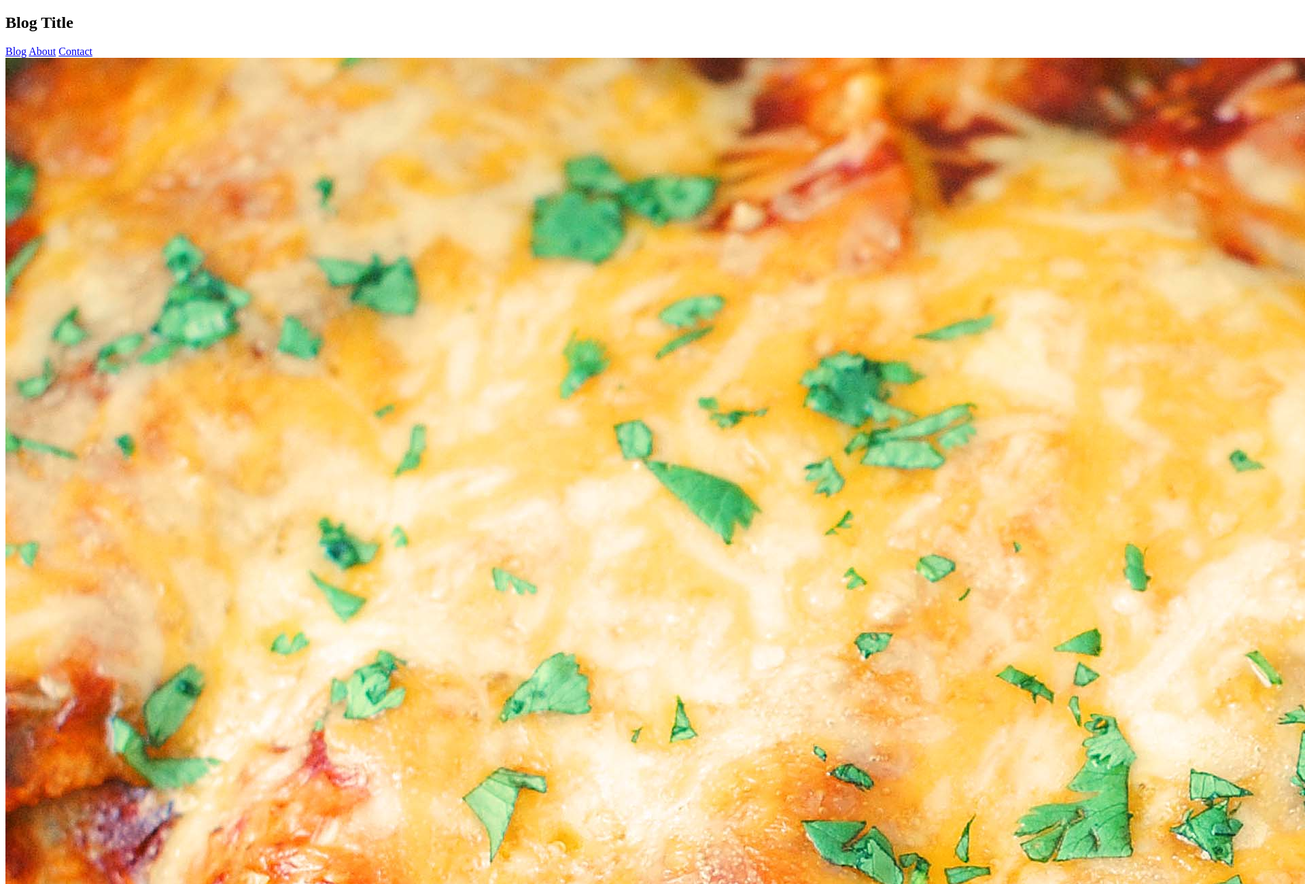
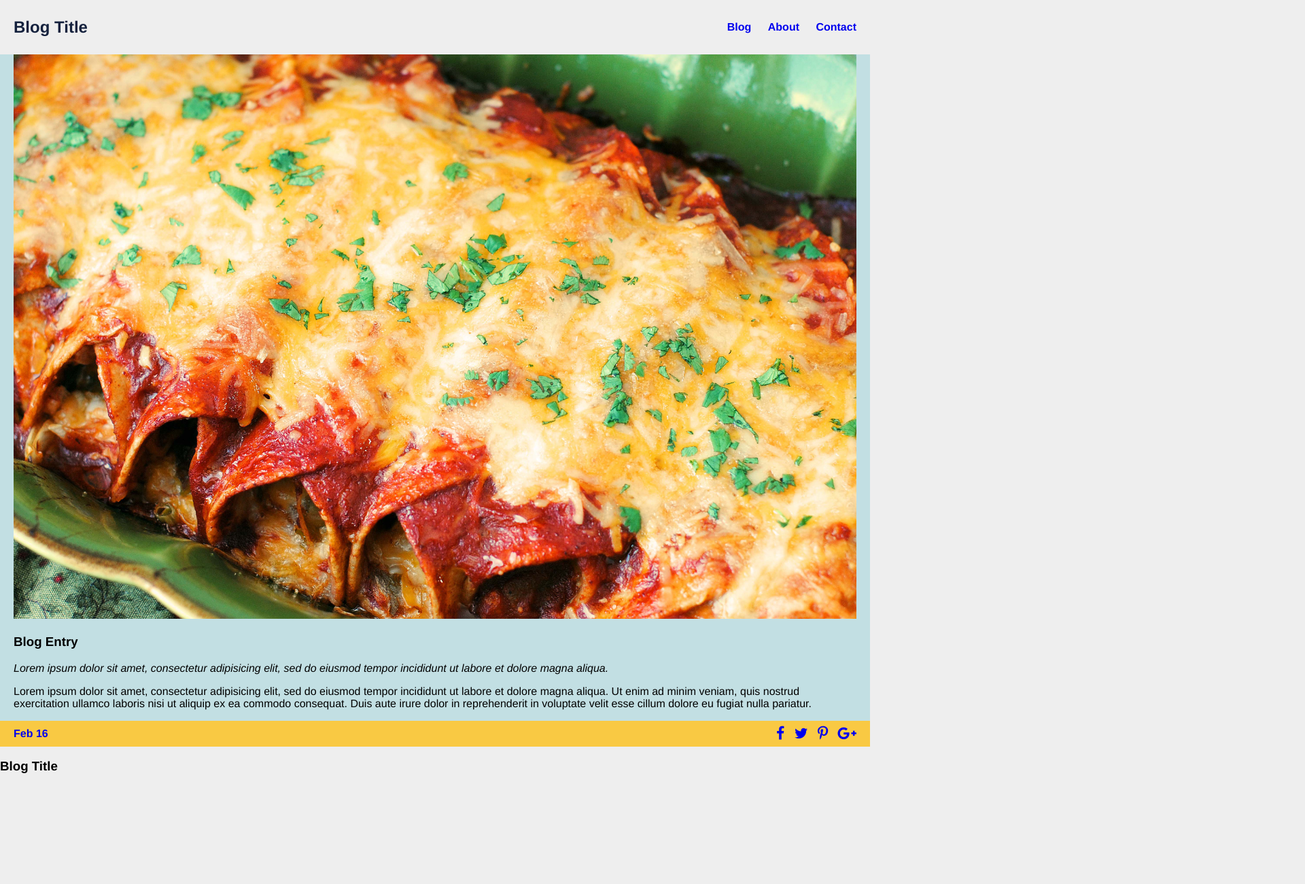
Before and after one commit to OskarRadon/sass-code-review, a plain HTML site: page index.html in a window 1280 px wide. Shown: the top 1300 px of the page at 68% size, 1920 px wide, since content can reach past the window. After the commit the page ends 1157 px from the top, so only its background shows below. Drawn offline with Linux system fonts and the light colour scheme.

Commit message:
Begin styling blog entry

```diff
--- a/scss/styles.scss
+++ b/scss/styles.scss
@@ -0,0 +1,62 @@
+body {
+  margin: 0;
+  padding: 0;
+  background: #EEE;
+  font-family: 'Helvetica Neue';
+  a {
+    text-decoration: none;
+  }
+}
+
+header {
+  position: fixed;
+  top: 0;
+  width: 100%;
+  height: 80px;
+  display: flex;
+  justify-content: space-between;
+  align-items: center;
+  background: #EEE;
+  h2 {
+    color: #14213D;
+    padding-left: 20px;
+  }
+  a {
+    padding-right: 20px;
+    font-weight: bold;
+    .selected {
+      font-style: italic;
+    }
+  }
+}
+
+main {
+  margin-top: 80px;
+  background: #C2DFE3;
+  width: 100%;
+  article {
+    padding: 0 20px;
+    img {
+      width: 100%;
+    }
+  }
+}
+
+.detail {
+  background: #F9C943;
+  padding: 10px 20px;
+  display: flex;
+  justify-content: space-between;
+  align-items: center;
+  a {
+    font-weight: bold;
+  }
+  .social {
+    a {
+      margin-right: 10px;
+      &:nth-last-of-type(1) {  //there might be an easier way to select this
+        margin: 0;
+      }
+    }
+  }
+}
```
Also changed, not shown: css/styles.css, scss/_colors.scss (added), scss/_variables.scss (added), 1 other file.
